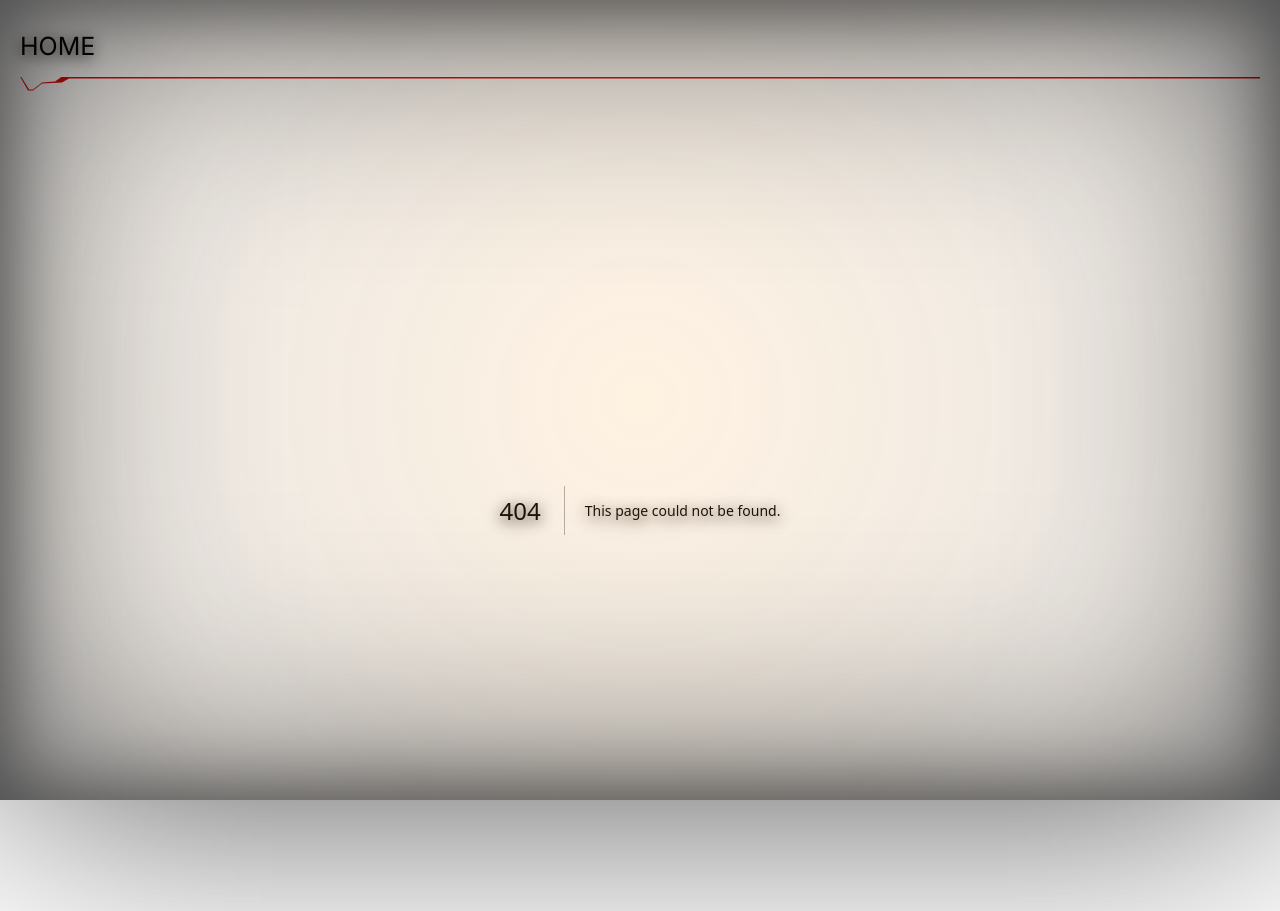
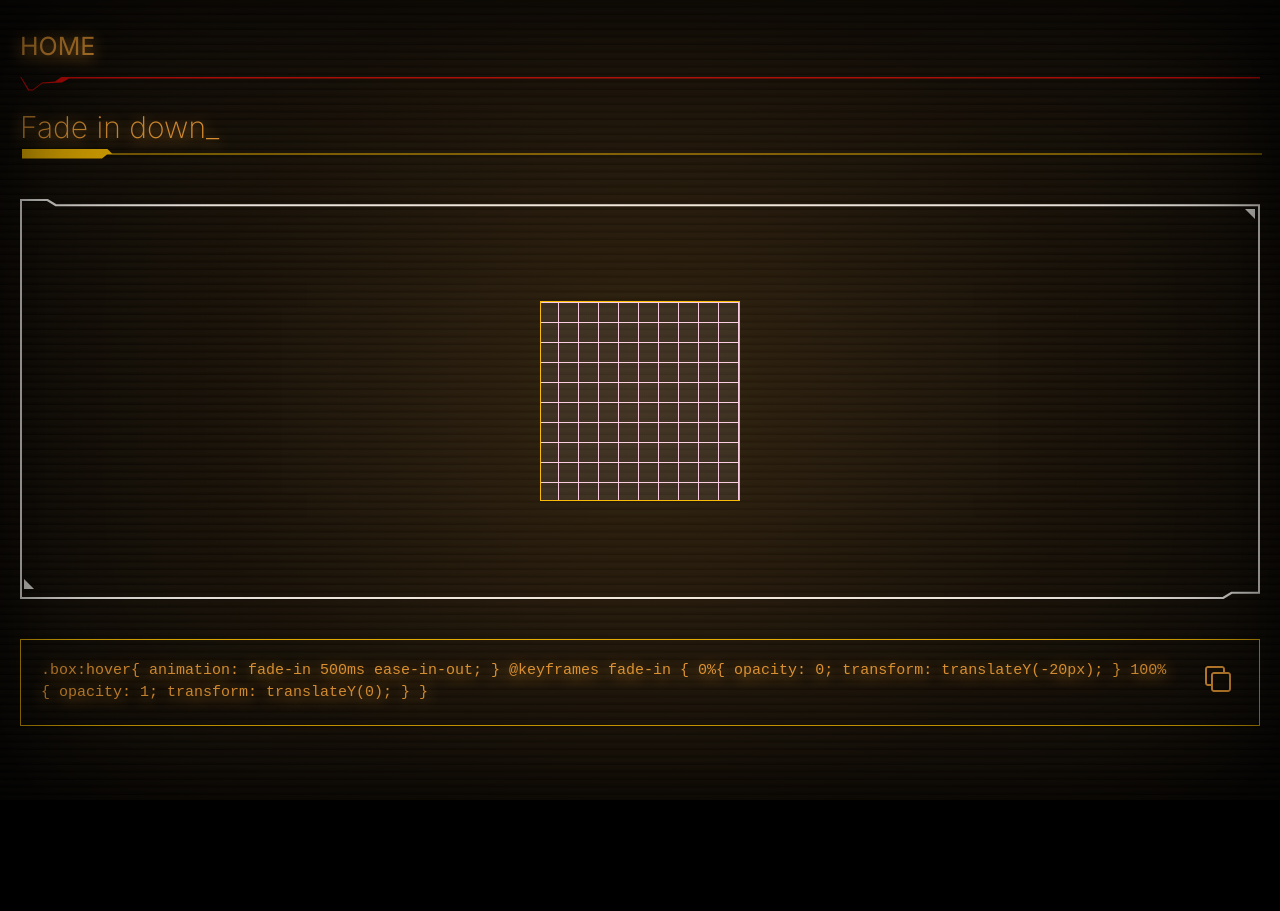
Before and after one commit to Andriikryl/animation, a Next.js app: page /fade-in-down in a window 1280 px wide. Before the commit this address had no page. After the commit the page ends 800 px from the top, so only its background shows below. Built offline with nearby package versions, Linux system fonts and the light colour scheme.

Commit message:
add new pages for animations

```diff
--- /dev/null
+++ b/src/app/fade-in-down/page.tsx
@@ -0,0 +1,34 @@
+import React from "react";
+import PageWrapper from "@/components/pageWrapper/PageWrapper";
+import FadiIn from "@/components/FadeIn/FadiIn";
+import { Container } from "@/components/container/Container";
+import Code from "@/components/code/Code";
+
+export default function FadeInDown() {
+  return (
+    <section>
+      <Container>
+        <PageWrapper title="Fade in down">
+          <FadiIn />
+        </PageWrapper>
+        <Code
+          code="
+          .box:hover{
+            animation: fade-in 500ms ease-in-out;
+        }
+
+        @keyframes fade-in {
+            0%{
+                opacity: 0;
+                transform: translateY(-20px);
+              }
+              100% {
+                opacity: 1;
+                transform: translateY(0);
+              }
+        }"
+        />
+      </Container>
+    </section>
+  );
+}
--- a/src/components/gallery/Gallery.tsx
+++ b/src/components/gallery/Gallery.tsx
@@ -33,10 +33,10 @@ export default function Gallery() {
           <AnimationWrapper nameLink={"fade out"} href="/fade-out">
             <FadeOut />
           </AnimationWrapper>
-          <AnimationWrapper nameLink={"fade in up"} href="/fade-out">
+          <AnimationWrapper nameLink={"fade in up"} href="/fade-in-up">
             <FadeInUp />
           </AnimationWrapper>
-          <AnimationWrapper nameLink={"fade in down"} href="/fade-out">
+          <AnimationWrapper nameLink={"fade in down"} href="/fade-in-down">
             <FadeInDown />
           </AnimationWrapper>
           <AnimationWrapper nameLink={"fade in left"} href="/fade-out">
```
Also changed, not shown: src/app/fade-in-up/page.tsx (added, +34 -0 lines), src/app/fade-out/page.tsx (added, +31 -0 lines).
